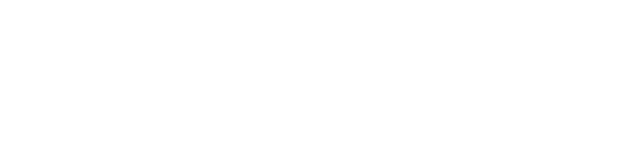
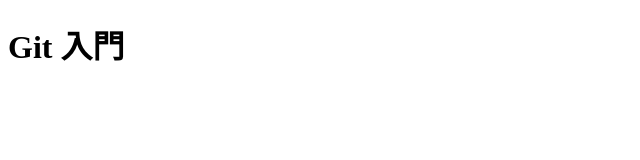
Before and after one commit to masahiro2473/github_practice, a plain HTML site: page index.html in a window 1280 px wide. Shown: the whole page, without its empty margins (0-640 px from the left). Drawn offline with Linux system fonts and the light colour scheme.

Commit message:
見出しを追加

```diff
--- a/index.html
+++ b/index.html
@@ -3,9 +3,9 @@
 <head>
     <meta charset="UTF-8">
     <meta name="viewport" content="width=device-width, initial-scale=1.0">
-    <title>Document</title>
+    <title>Git入門</title>
 </head>
 <body>
-
+    <h1>Git 入門</h1>
 </body>
 </html>
```
